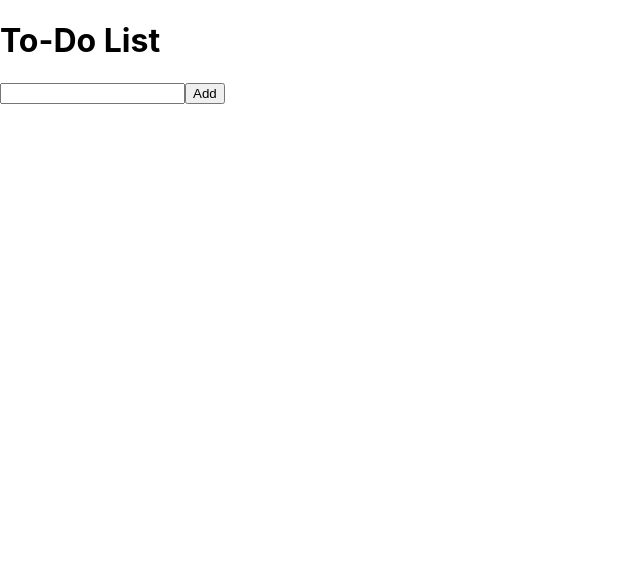
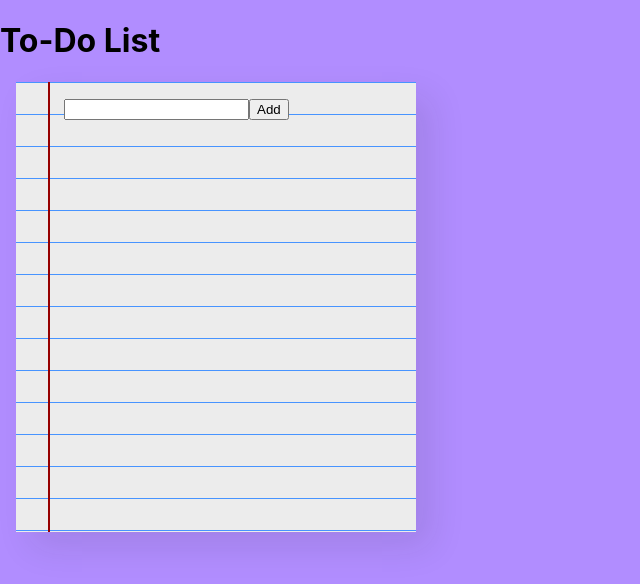
Before and after one commit to flwedu/to-do-list-react, a React (Vite) app: page / in a window 1280 px wide. Shown: the top 584 px of the page, without its empty margins (0-640 px from the left). Built offline with nearby package versions, Linux system fonts and the light colour scheme.

Commit message:
feat: add notepad paper texture

```diff
--- a/src/App.jsx
+++ b/src/App.jsx
@@ -27,6 +27,7 @@ function App() {
           <h1>To-Do List</h1>
         </div>
         <div className="body">
+          <div className="text_input">
             <input
               type="text"
               name="text"
@@ -35,6 +36,7 @@ function App() {
               value={inputText}
             />
             <button onClick={addItem}>Add</button>
+          </div>
           <div className="itemsList">
             <ul>{items.map(renderItem)}</ul>
           </div>
--- a/src/index.css
+++ b/src/index.css
@@ -1,13 +1,53 @@
+:root {
+  --main-bg-color: #b18dff;
+  --body-bg-color: #ececec;
+  --lines: #4794ff;
+  --margin-line: #960000;
+}
+
 body {
   margin: 0;
-  font-family: -apple-system, BlinkMacSystemFont, 'Segoe UI', 'Roboto', 'Oxygen',
-    'Ubuntu', 'Cantarell', 'Fira Sans', 'Droid Sans', 'Helvetica Neue',
+  font-family: -apple-system, BlinkMacSystemFont, "Segoe UI", "Roboto", "Oxygen",
+    "Ubuntu", "Cantarell", "Fira Sans", "Droid Sans", "Helvetica Neue",
     sans-serif;
   -webkit-font-smoothing: antialiased;
   -moz-osx-font-smoothing: grayscale;
+  background-color: var(--main-bg-color);
 }
 
-code {
-  font-family: source-code-pro, Menlo, Monaco, Consolas, 'Courier New',
-    monospace;
+.body {
+  margin: 1em;
+  background-color: var(--body-bg-color);
+  width: 400px;
+  height: 450px;
+
+  background-image: linear-gradient(var(--lines) 0.05em, transparent 0.05em);
+  background-size: 100% 2em;
+  position: relative;
+  box-shadow: 15px 15px 33px #1b1b1b1a;
 }
+.body:before,
+.body:after {
+  content: "";
+  position: absolute;
+  top: 0;
+}
+
+.body:before {
+  height: 100%;
+  width: 2px;
+  background-color: var(--margin-line);
+  left: 2em;
+  z-index: 2;
+}
+
+.text_input {
+  position: relative;
+  top: 1em;
+  left: 3em;
+}
+
+li {
+  list-style-type: none;
+  margin: 0.7em;
+}
```
Lines whose indentation alone changed are shown as unchanged.
